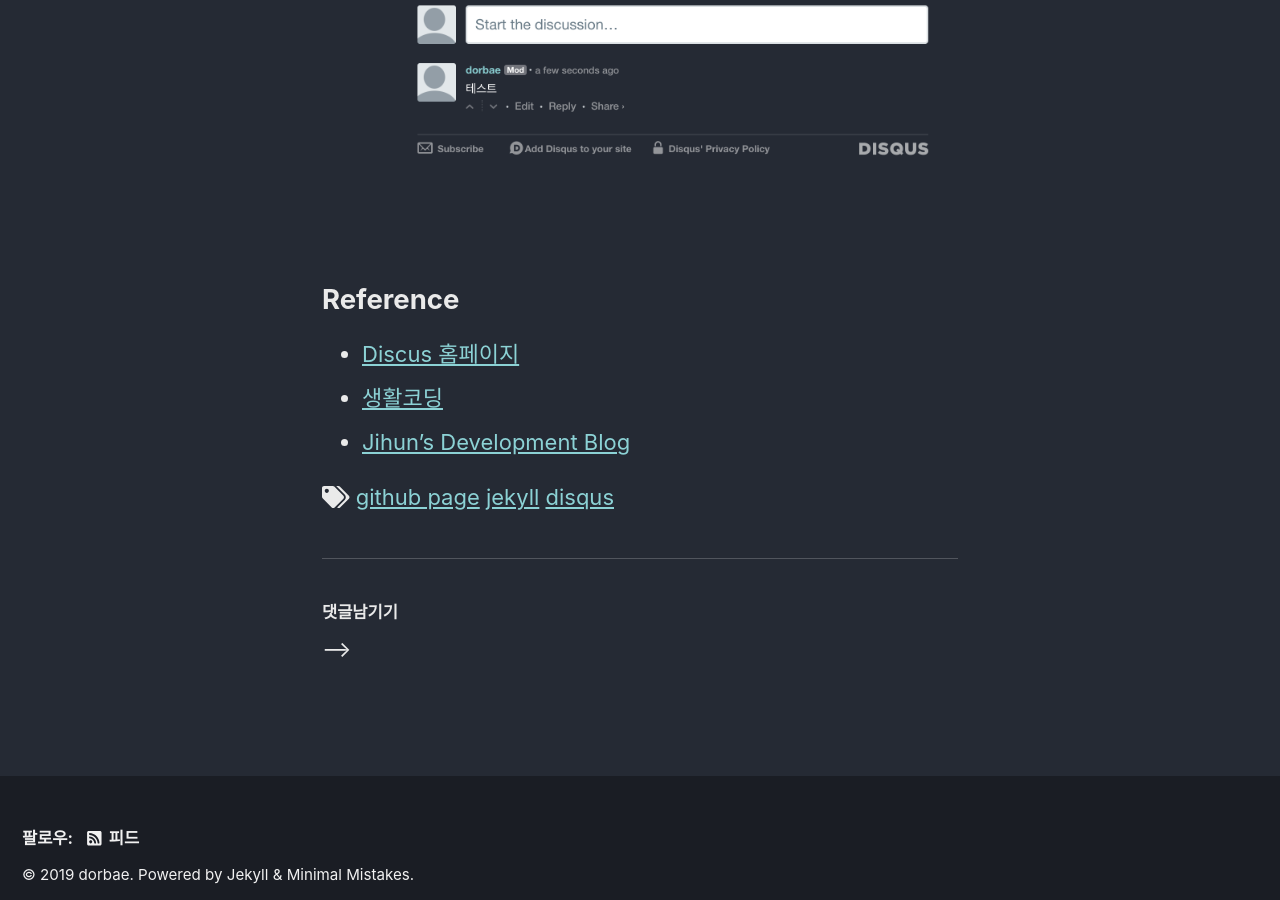
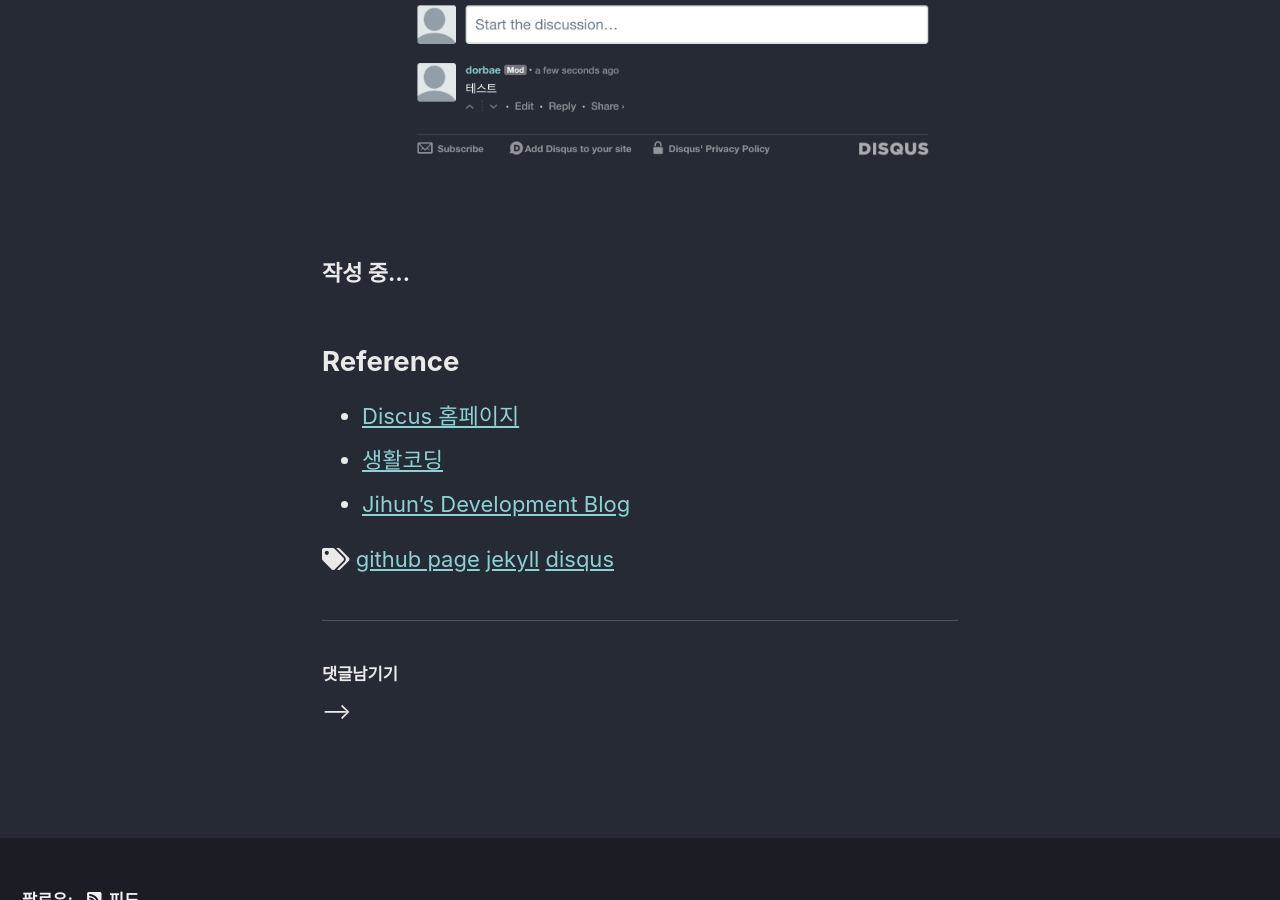
Before and after one commit to dorbae/dorbae.github.io, a Jekyll site: the page built from _posts/2019-01-13-githubpage-jekyll-howtoapplydisqus.md, in a window 1280 px wide and 900 px high, scrolled down 6636 px. Built offline with Jekyll 4.4.1, drawn with Linux system fonts in a browser that asks for light colours; cached includes are drawn as plain includes; nearby versions of some CDN libraries; comment, search, counter and statistics services are not loaded.

Commit message:
GitHub Desktop 테스트
GitHub Desktop 테스트

```diff
--- a/_posts/2019-01-13-githubpage-jekyll-howtoapplydisqus.md
+++ b/_posts/2019-01-13-githubpage-jekyll-howtoapplydisqus.md
@@ -82,6 +82,8 @@
 
 <br/>
 
+**작성 중...**
+
 ## Reference
 * [Discus 홈페이지](https://help.disqus.com/what-is-disqus/what-is-disqus)
 * [생활코딩](https://opentutorials.org/course/2473/13865)
```
Also changed, not shown: 1 other file.
